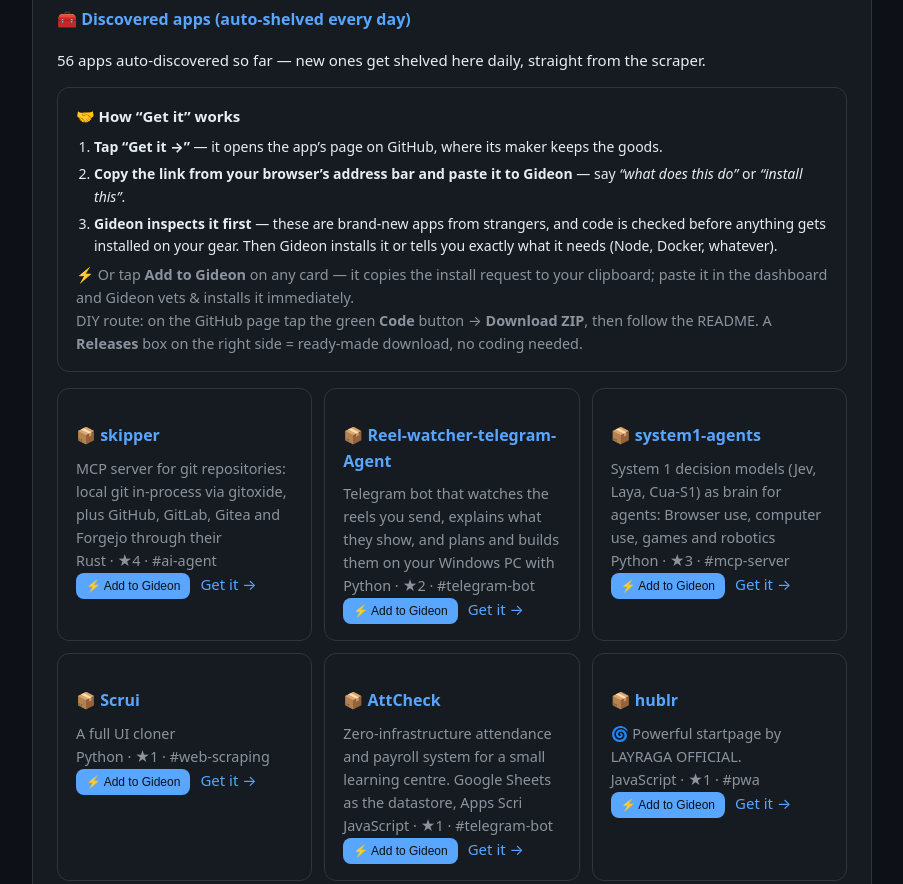
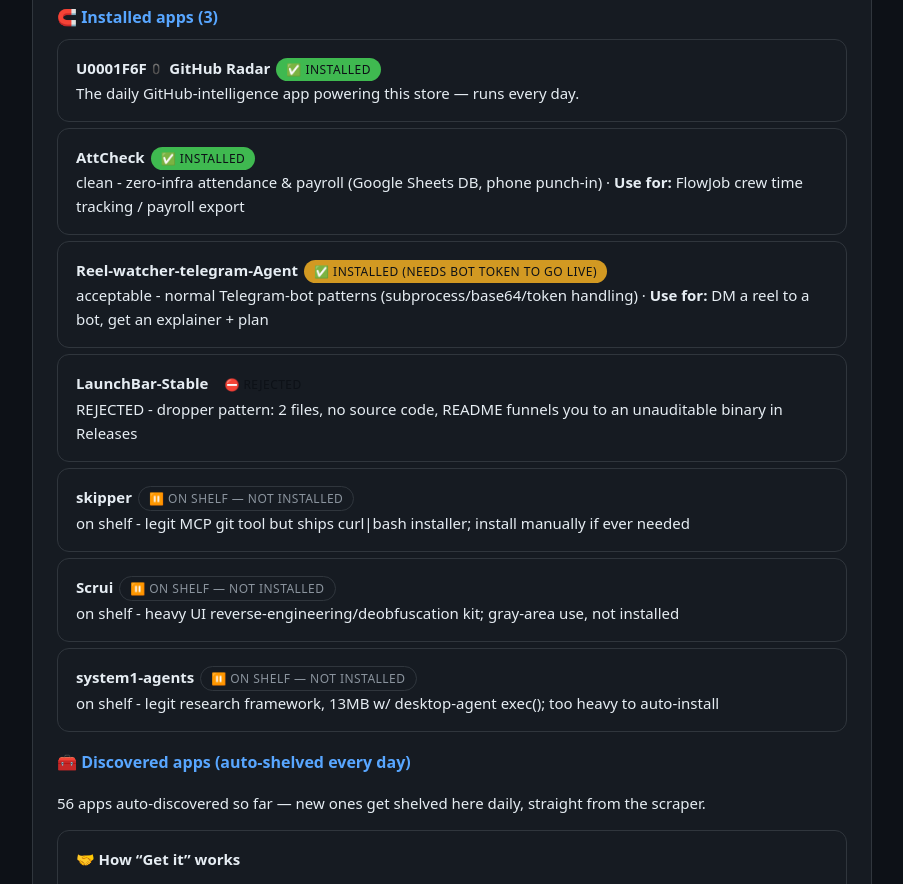
Before and after one commit to jtjustinktaylor-lgtm/Gideon, a website: page docs/index.html in a window 1280 px wide. Shown: the part 1100-1984 px from the top of the page, without its empty margins (188-1091 px from the left). Drawn offline with Linux system fonts and the light colour scheme.

Commit message:
store: live Installed / Can install / Rejected status board

```diff
--- a/docs/index.html
+++ b/docs/index.html
@@ -42,6 +42,11 @@
   cursor:pointer;font-size:12px;margin-right:10px}
 #toast{display:none;position:fixed;left:50%;bottom:24px;transform:translateX(-50%);background:var(--ok);
   color:var(--bg);padding:10px 16px;border-radius:999px;font-size:13px;z-index:99}
+.badge{display:inline-block;padding:2px 10px;border-radius:999px;font-size:12px;background:var(--card);
+  border:1px solid var(--border);margin-left:6px}
+.badge.ok{background:var(--ok);color:var(--bg);border:0}
+.badge.warn{background:var(--warn);color:var(--bg);border:0}
+.badge.bad{background:var(--danger);color:var(--bg);border:0}
 </style>
 </head>
 <body>
@@ -80,6 +85,8 @@
 <div style="display:grid;gap:12px;grid-template-columns:repeat(auto-fill,minmax(240px,1fr));margin:16px 0 28px">
   <div class="card"><h3>🛰️ GitHub Radar</h3><p>The daily GitHub-intelligence app powering this store. Built by Justin + Gideon.</p><p class="note">✅ Installed · runs itself daily at 8:30 AM ET</p><a href="https://github.com/jtjustinktaylor-lgtm/Gideon" target="_blank" rel="noopener">Source →</a> <a href="LATEST.md">Latest sweep →</a></div>
 </div>
+<h3>🧲 Installed apps (<span id="installed-count">1</span>)</h3>
+<div id="installed-apps"></div>
 <h3>🧰 Discovered apps (auto-shelved every day)</h3>
 <p class="note"><span id="store-count">0</span> apps auto-discovered so far — new ones get shelved here daily, straight from the scraper.</p>
 <div class="card" style="margin:14px 0"><strong>🤝 How “Get it” works</strong>
@@ -115,14 +122,36 @@
   } else window.prompt('Copy this and paste it to Gideon:', cmd);
 }
 
-fetch('store.json').then(r => r.json()).then(store => {
-  const apps = (store.apps || []).slice(0, 24);
-  document.getElementById('store').innerHTML = apps.map(a =>
-    '<div class="card"><h3>📦 ' + esc(a.name) + '</h3><p>' + esc(a.desc) + '</p>' +
-    '<p class="note">' + esc(a.note || '') + '</p>' +
-    '<button class="add" data-u="' + encodeURIComponent(a.url) + '">⚡ Add to Gideon</button>' +
-    '<a href="' + esc(a.url) + '" target="_blank" rel="noopener">Get it →</a></div>'
-  ).join('') || '<p class="note">No apps on the shelf yet — the next daily run fills it.</p>';
+Promise.all([fetch('store.json').then(r => r.json()),
+             fetch('registry.json').then(r => r.json()).catch(() => ({}))]).then(([store, reg]) => {
+  const installed = reg.installed || [], rejected = reg.rejected || [];
+  const match = (x, a) => x.name === a.name || (a.url && x.repo === a.url);
+  document.getElementById('installed-apps').innerHTML =
+    '<div class="card" style="margin:6px 0"><strong>\U0001F6F0\uFE0F GitHub Radar</strong><span class="badge ok">\u2705 Installed</span>' +
+    '<div class="note">The daily GitHub-intelligence app powering this store \u2014 runs every day.</div></div>' +
+    installed.map(x =>
+      '<div class="card" style="margin:6px 0"><strong>' + esc(x.name) + '</strong>' +
+      '<span class="badge ' + (x.status.indexOf('needs') > -1 ? 'warn' : 'ok') + '">\u2705 ' + esc(x.status) + '</span>' +
+      '<div class="note">' + esc(x.verdict || '') + (x.use_for ? ' \u00b7 <strong>Use for:</strong> ' + esc(x.use_for) : '') + '</div></div>'
+    ).join('') +
+    rejected.map(x =>
+      '<div class="card" style="margin:6px 0"><strong>' + esc(x.name) + '</strong>' +
+      (x.action ? '<span class="badge bad">\u26D4 Rejected</span>' : '<span class="badge">\u23F8\uFE0F On shelf \u2014 not installed</span>') +
+      '<div class="note">' + esc(x.verdict || '') + '</div></div>'
+    ).join('');
+  document.getElementById('installed-count').textContent = installed.length + 1;
+  const apps = (store.apps || []).slice(0, 60);
+  document.getElementById('store').innerHTML = apps.map(a => {
+    const inst = installed.some(x => match(x, a));
+    const rej = rejected.find(x => match(x, a));
+    const badge = inst ? '<span class="badge ok">\u2705 Installed</span>'
+      : (rej && rej.action) ? '<span class="badge bad">\u26D4 Rejected</span>'
+      : '<span class="badge">\u26A1 Can install</span>';
+    return '<div class="card"><h3>\U0001F4E6 ' + esc(a.name) + '</h3><p>' + esc(a.desc) + '</p>' +
+      '<p class="note">' + esc(a.note || '') + (rej ? ' ' + esc(rej.verdict) : '') + '</p>' + badge +
+      ((rej && rej.action) ? '' : '<button class="add" data-u="' + encodeURIComponent(a.url) + '">\u26A1 Add to Gideon</button>') +
+      '<a href="' + esc(a.url) + '" target="_blank" rel="noopener">Get it \u2192</a></div>';
+  }).join('') || '<p class="note">No apps on the shelf yet \u2014 the next daily run fills it.</p>';
   document.getElementById('store').addEventListener('click', e => {
     const b = e.target.closest('button[data-u]');
     if (b) addGideon(decodeURIComponent(b.dataset.u));
--- /dev/null
+++ b/docs/registry.json
@@ -0,0 +1,44 @@
+{
+  "installed": [
+    {
+      "name": "AttCheck",
+      "repo": "https://github.com/A-n-v-i-t-h/AttCheck",
+      "status": "INSTALLED",
+      "verdict": "clean - zero-infra attendance & payroll (Google Sheets DB, phone punch-in)",
+      "use_for": "FlowJob crew time tracking / payroll export",
+      "path": "/data/workspace/apps/AttCheck/AttCheck-HEAD"
+    },
+    {
+      "name": "Reel-watcher-telegram-Agent",
+      "repo": "https://github.com/HNF-FRN/Reel-watcher-telegram-Agent",
+      "status": "INSTALLED (needs bot token to go live)",
+      "verdict": "acceptable - normal Telegram-bot patterns (subprocess/base64/token handling)",
+      "use_for": "DM a reel to a bot, get an explainer + plan",
+      "path": "/data/workspace/apps/Reel-watcher-telegram-Agent/Reel-watcher-telegram-Agent-HEAD"
+    }
+  ],
+  "rejected": [
+    {
+      "name": "LaunchBar-Stable",
+      "repo": "https://github.com/Fierceoorestore/LaunchBar-Stable",
+      "verdict": "REJECTED - dropper pattern: 2 files, no source code, README funnels you to an unauditable binary in Releases",
+      "action": "deleted + removed from store shelf"
+    },
+    {
+      "name": "skipper",
+      "repo": "https://github.com/seuros/skipper",
+      "verdict": "on shelf - legit MCP git tool but ships curl|bash installer; install manually if ever needed"
+    },
+    {
+      "name": "Scrui",
+      "repo": "https://github.com/brovk2008/Scrui",
+      "verdict": "on shelf - heavy UI reverse-engineering/deobfuscation kit; gray-area use, not installed"
+    },
+    {
+      "name": "system1-agents",
+      "repo": "https://github.com/ThinkFlowLab/system1-agents",
+      "verdict": "on shelf - legit research framework, 13MB w/ desktop-agent exec(); too heavy to auto-install"
+    }
+  ],
+  "policy": "Nothing installs without a code scan first. Dropper patterns (no source + binary-only Releases) = instant reject."
+}
```
